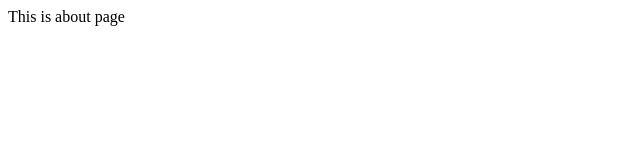
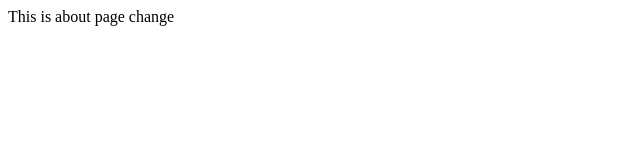
Before and after one commit to fbhat71/Session_with_interns, a plain HTML site: page about.html in a window 1280 px wide. Shown: the full height of the page, 0-640 px from the left. Drawn offline with Linux system fonts and the light colour scheme.

Commit message:
Modified about page

```diff
--- a/about.html
+++ b/about.html
@@ -6,6 +6,6 @@
         <title>Document</title>
     </head>
     <body>
-        This is about page
+        This is about page change
     </body>
 </html>
```
